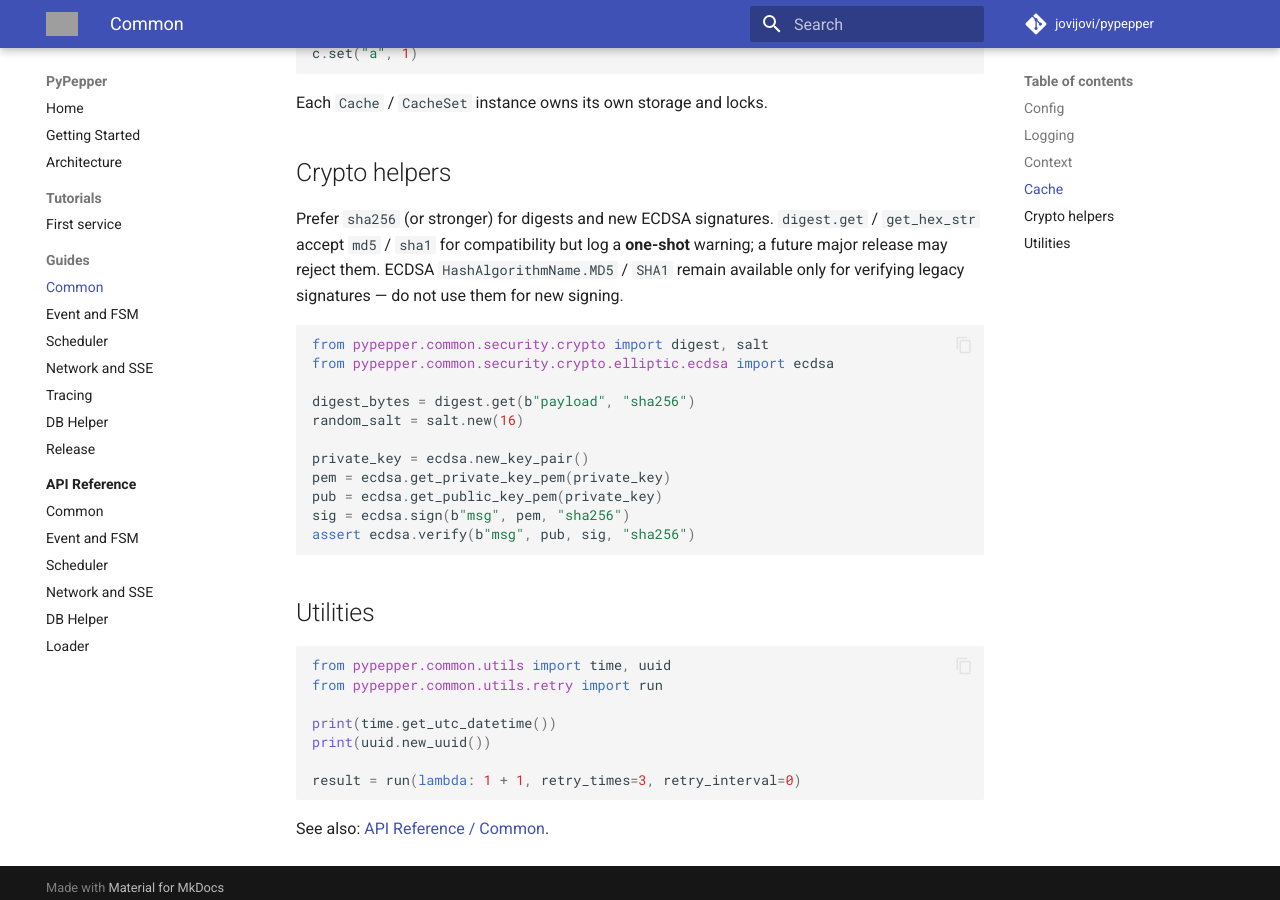
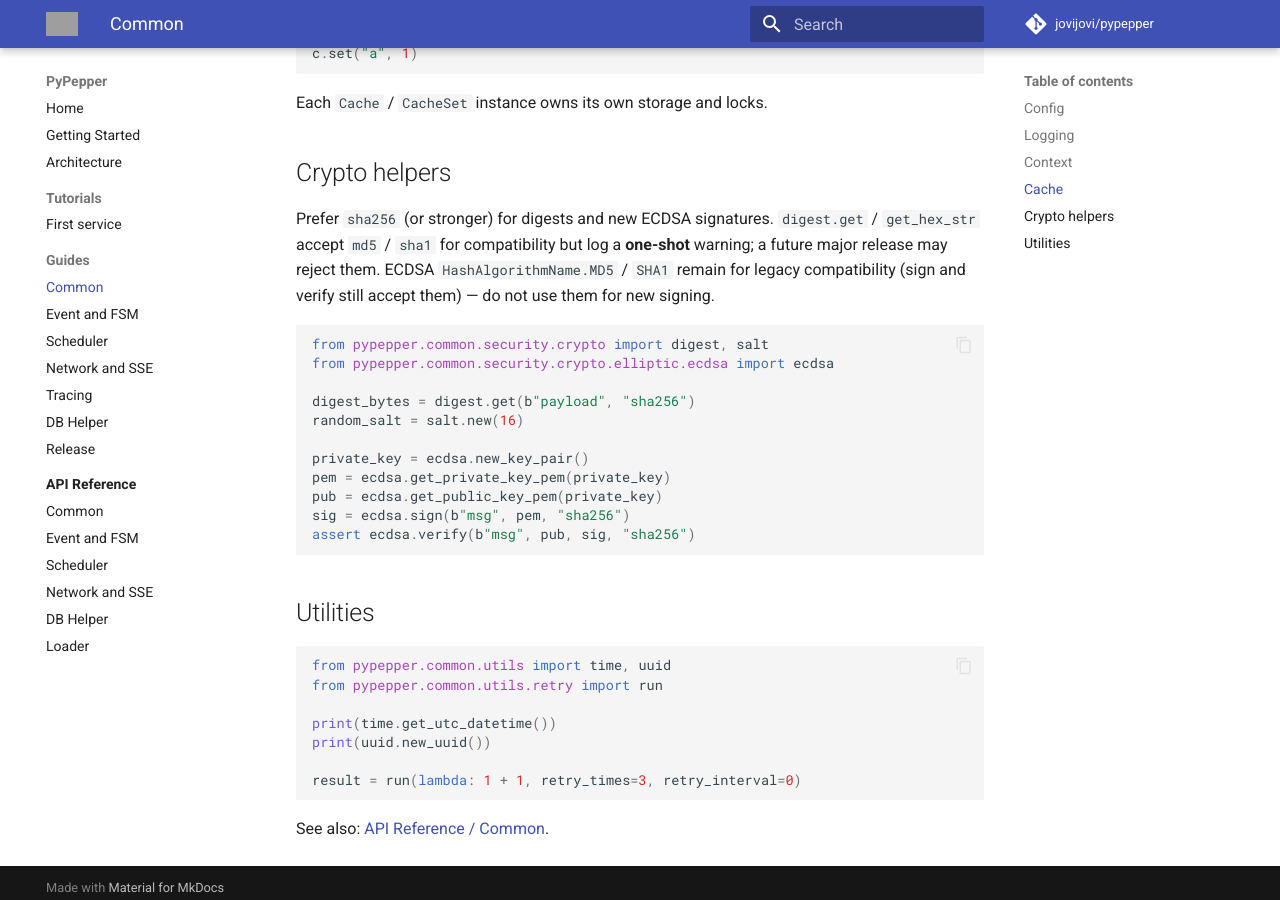
Before and after one commit to jovijovi/pypepper, an MkDocs documentation site: the page built from docs/guides/common.md, in a window 1280 px wide and 900 px high, scrolled down 1317 px. Built offline with MkDocs 1.6.1 and Material for MkDocs 9.7.7, drawn with Linux system fonts in a browser that asks for light colours; comment, search, counter and statistics services are not loaded; grey boxes are pictures that could not be loaded.

````diff
--- a/docs/guides/common.md
+++ b/docs/guides/common.md
@@ -67,8 +67,8 @@ Each `Cache` / `CacheSet` instance owns its own storage and locks.
 Prefer `sha256` (or stronger) for digests and new ECDSA signatures.
 `digest.get` / `get_hex_str` accept `md5` / `sha1` for compatibility but log a
 **one-shot** warning; a future major release may reject them.
-ECDSA `HashAlgorithmName.MD5` / `SHA1` remain available only for verifying legacy
-signatures — do not use them for new signing.
+ECDSA `HashAlgorithmName.MD5` / `SHA1` remain for legacy compatibility (sign and
+verify still accept them) — do not use them for new signing.
 
 ```python
 from pypepper.common.security.crypto import digest, salt
````
Also changed, not shown: CHANGELOG.md (+2 -2 lines), 3 other files.
